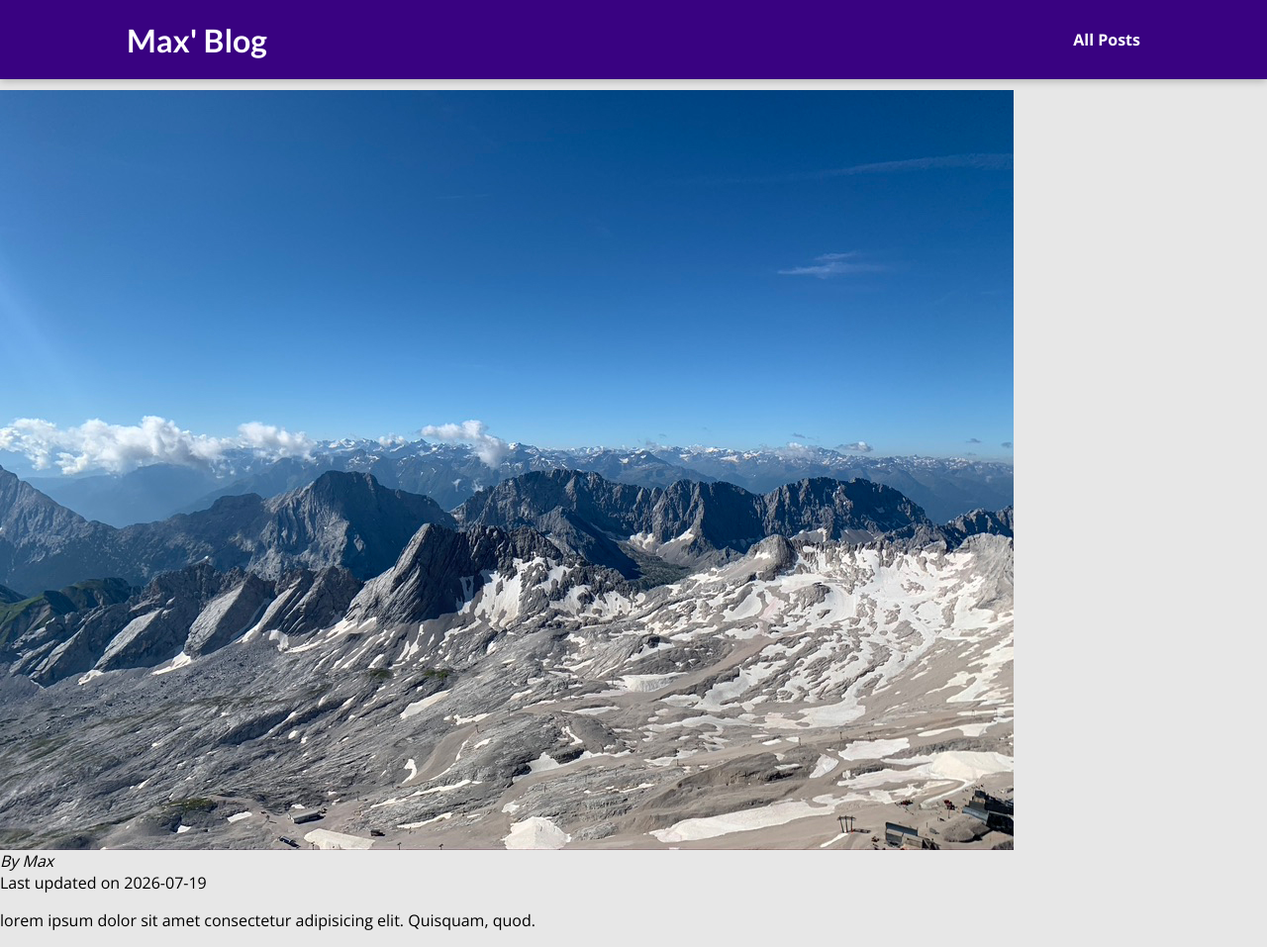
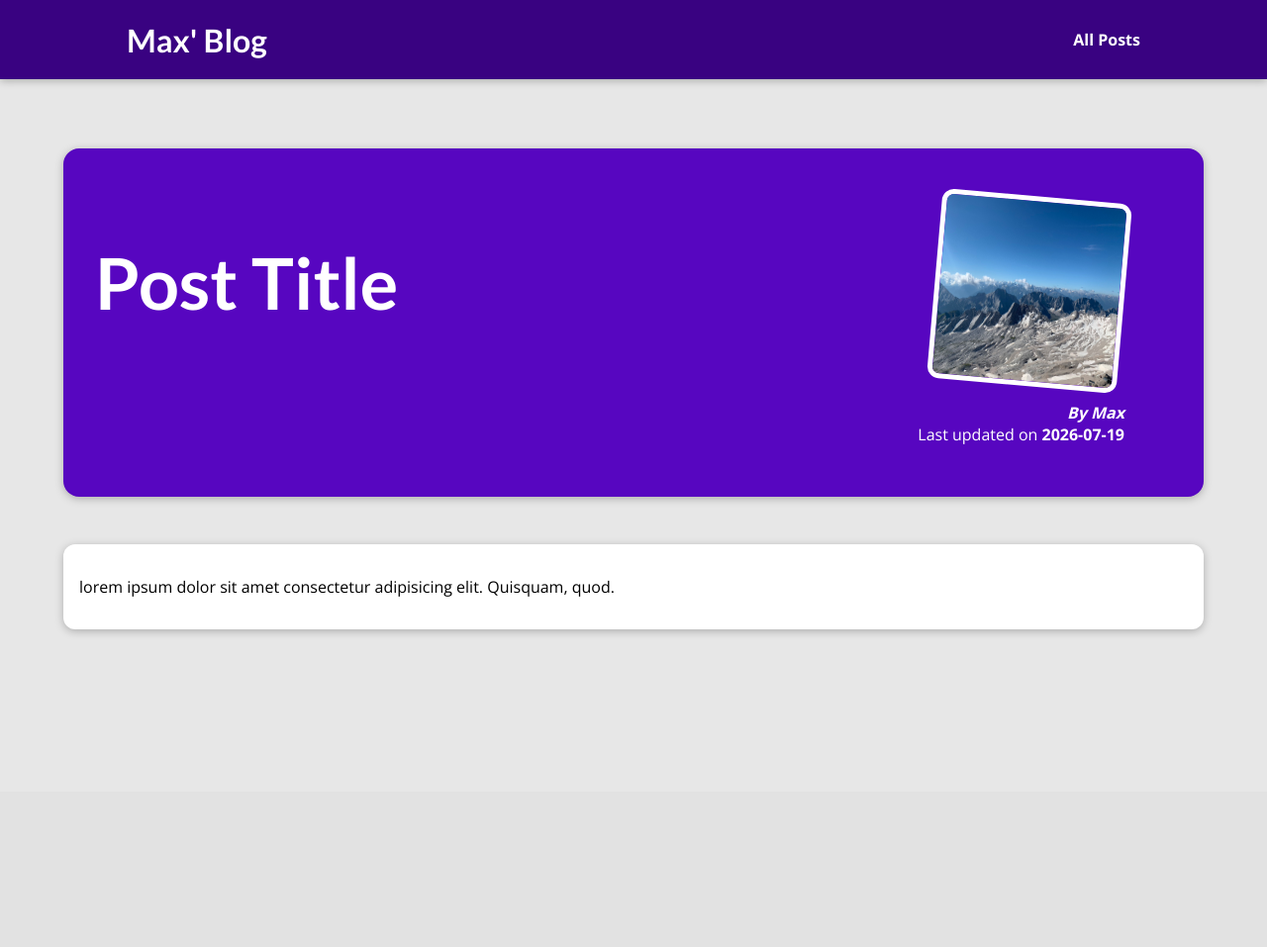
Before and after one commit to GitQuuu/my_site, a Django app: template blog/templates/blogs/post-detail.html in a window 1280 px wide. Shown: the whole page at 99% size. After the commit the page ends 640 px from the top, so only its background shows below. Run offline with Django 5.2, Linux system fonts and the light colour scheme; the template is opened without the code that fills it, so the values that code supplies are empty.

Commit message:
Implement dedicated styling for post detail page

```diff
--- /dev/null
+++ b/blog/static/blog/post-detail.css
@@ -0,0 +1,62 @@
+body {
+  background-color: #e7e7e7;
+}
+
+#main-navigation {
+  background-color: #390281;
+  box-shadow: 0 2px 8px rgba(0, 0, 0, 0.25);
+}
+
+#summary {
+  margin: 8rem auto 3rem auto;
+  padding: 2rem;
+  width: 90%;
+  max-width: 90rem;
+  border-radius: 16px;
+  background-color: #5706c0;
+  position: relative;
+  box-shadow: 0 2px 8px rgba(0, 0, 0, 0.25);
+  height: 22rem;
+}
+
+#summary h2 {
+  color: white;
+  font-size: 4.5rem;
+}
+
+#summary article {
+  position: absolute;
+  top: 2rem;
+  right: 3rem;
+  padding: 1rem 2rem;
+  border-radius: 12px;
+  text-align: right;
+  color: white;
+}
+
+#summary article img {
+  width: 12rem;
+  height: 12rem;
+  border-radius: 12px;
+  transform: rotateZ(5deg);
+  border: 5px solid white;
+  margin-bottom: 1rem;
+}
+
+#summary address {
+  font-weight: bold;
+}
+
+#summary time {
+  font-weight: bold;
+}
+
+main {
+  width: 90%;
+  max-width: 90rem;
+  margin: 3rem auto;
+  background-color: white;
+  padding: 1rem;
+  border-radius: 12px;
+  box-shadow: 0 2px 8px rgba(0, 0, 0, 0.25);
+}
--- a/blog/templates/blogs/post-detail.html
+++ b/blog/templates/blogs/post-detail.html
@@ -6,8 +6,7 @@
 {% endblock %}
 
 {% block css_files %}
-<link rel="stylesheet" href="{% static 'blog/post.css' %}">
-<link rel="stylesheet" href="{% static 'blog/all-posts.css' %}">
+<link rel="stylesheet" href="{% static 'blog/post-detail.css' %}">
 {% endblock %}
 
 {% block content %}
--- a/blog/views.py
+++ b/blog/views.py
@@ -6,7 +6,7 @@
     return render(request, "blogs/index.html")
 
 def post(request, slug):
-    return render(request, "blogs/post.html")
+    return render(request, "blogs/post-detail.html")
 
 def posts(request):
     return render(request, "blogs/all-posts.html")
```
